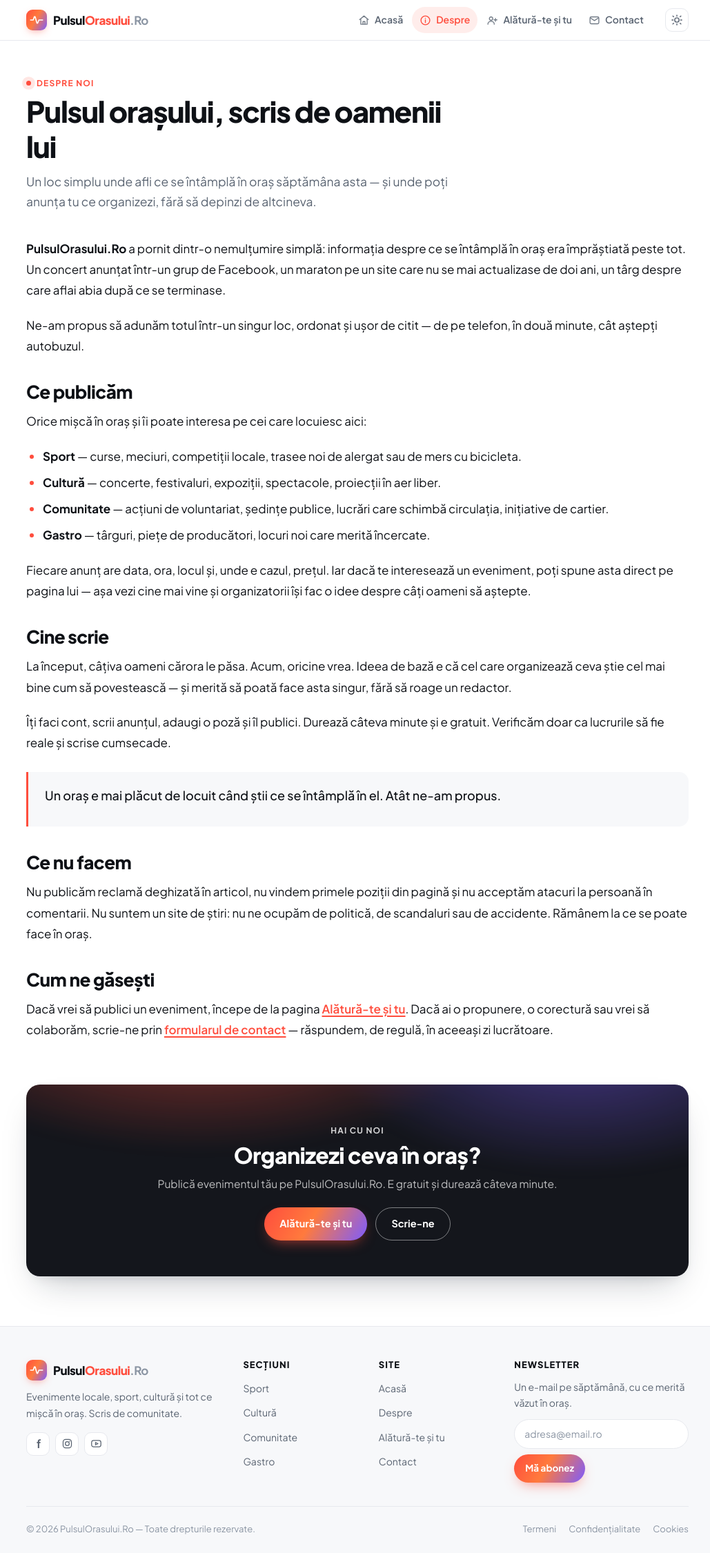
After one commit to mrsilviuro/Pulsul-Orasului, a PHP site: page /despre.html in a window 1280 px wide. The commit adds this page. Shown: the whole page at 69% size, without its empty margins (122-1151 px from the left). Run offline with PHP 8.4, Linux system fonts and the light colour scheme.

Commit message:
Adaugă pagina Despre
Pagină simplă de text: antet, secțiuni cu titluri, listă, citat și o
casetă de final către înregistrare și contact.

Stilul de text lung de la articol devine refolosibil sub clasa .prose,
ca să nu duplicăm regulile de tipografie între pagini.

Co-Authored-By: Claude Opus 5 <noreply@anthropic.com>
Claude-Session: https://claude.ai/code/session_01KN25GiDrNHAb79i1it36P9

```diff
--- a/assets/css/style.css
+++ b/assets/css/style.css
@@ -830,22 +830,24 @@ main { padding-block: 46px 64px; }
 .event-box__item strong { font-size: 14px; font-weight: 700; line-height: 1.35; }
 
 /* corpul articolului */
-.post__body { margin-top: 32px; font-size: 17px; line-height: 1.78; }
-.post__body > p { margin-bottom: 20px; color: var(--text); }
-.post__body h2 { font-size: clamp(21px, 3.4vw, 26px); margin: 36px 0 12px; }
-.post__body h3 { font-size: clamp(18px, 2.8vw, 21px); margin: 28px 0 10px; }
-.post__body ul, .post__body ol { margin: 0 0 20px; padding-left: 24px; }
-.post__body ul { list-style: disc; }
-.post__body ol { list-style: decimal; }
-.post__body li { margin-bottom: 8px; }
-.post__body li::marker { color: var(--brand); font-weight: 700; }
-.post__body a:not(.tag) {
+/* Stilul de text lung. .prose e același lucru, folosit de paginile fără
+   antet de articol (Despre etc.), ca să nu duplicăm regulile. */
+.post__body, .prose { margin-top: 32px; font-size: 17px; line-height: 1.78; }
+.post__body > p, .prose > p { margin-bottom: 20px; color: var(--text); }
+.post__body h2, .prose h2 { font-size: clamp(21px, 3.4vw, 26px); margin: 36px 0 12px; }
+.post__body h3, .prose h3 { font-size: clamp(18px, 2.8vw, 21px); margin: 28px 0 10px; }
+.post__body ul, .post__body ol, .prose ul, .prose ol { margin: 0 0 20px; padding-left: 24px; }
+.post__body ul, .prose ul { list-style: disc; }
+.post__body ol, .prose ol { list-style: decimal; }
+.post__body li, .prose li { margin-bottom: 8px; }
+.post__body li::marker, .prose li::marker { color: var(--brand); font-weight: 700; }
+.post__body a:not(.tag), .prose a {
   color: var(--brand); font-weight: 600;
   text-decoration: underline; text-underline-offset: 3px;
   text-decoration-thickness: 1.5px;
 }
 
-.post__body blockquote {
+.post__body blockquote, .prose blockquote {
   margin: 28px 0;
   padding: 20px 24px;
   border-left: 3px solid var(--brand);
@@ -854,8 +856,8 @@ main { padding-block: 46px 64px; }
   font-size: 18px;
   line-height: 1.6;
 }
-.post__body blockquote p { margin-bottom: 10px; font-weight: 500; }
-.post__body blockquote cite {
+.post__body blockquote p, .prose blockquote p { margin-bottom: 10px; font-weight: 500; }
+.post__body blockquote cite, .prose blockquote cite {
   font-size: 13.5px; font-style: normal; font-weight: 700;
   color: var(--text-faint);
 }
@@ -1161,7 +1163,7 @@ main { padding-block: 46px 64px; }
 
 @media (max-width: 560px) {
   .event-box { grid-template-columns: 1fr; padding: 16px; }
-  .post__body { font-size: 16px; }
+  .post__body, .prose { font-size: 16px; }
   .rsvp { padding: 20px 16px; }
   .rsvp__btn { flex: 1 1 100%; justify-content: center; }
   .comment__replies { padding-left: 12px; }
--- /dev/null
+++ b/despre.html
@@ -0,0 +1,281 @@
+<!DOCTYPE html>
+<html lang="ro" data-theme="light">
+<head>
+<meta charset="utf-8">
+<meta name="viewport" content="width=device-width, initial-scale=1, viewport-fit=cover">
+<title>Despre — PulsulOrasului.Ro</title>
+<meta name="description" content="Cine suntem, ce publicăm și cum poți contribui la PulsulOrasului.Ro — locul unde afli ce se întâmplă în oraș.">
+<meta name="theme-color" content="#ffffff" media="(prefers-color-scheme: light)">
+<meta name="theme-color" content="#0d1015" media="(prefers-color-scheme: dark)">
+
+<link rel="icon" href="assets/img/favicon.svg" type="image/svg+xml">
+<link rel="preconnect" href="https://fonts.googleapis.com">
+<link rel="preconnect" href="https://fonts.gstatic.com" crossorigin>
+<link href="https://fonts.googleapis.com/css2?family=Plus+Jakarta+Sans:wght@400;500;600;700;800&display=swap" rel="stylesheet">
+<link rel="stylesheet" href="assets/css/style.css">
+
+<!-- Setează tema ÎNAINTE de randare, ca să nu apară un flash alb pe dark mode -->
+<script>
+(function () {
+  try {
+    var saved = localStorage.getItem('po-theme');
+    var theme = saved || (window.matchMedia('(prefers-color-scheme: dark)').matches ? 'dark' : 'light');
+    document.documentElement.setAttribute('data-theme', theme);
+  } catch (e) {}
+})();
+</script>
+</head>
+
+<body>
+<a class="skip-link" href="#main">Sari la conținut</a>
+
+<!-- ============================ BARA DE MENIU ============================ -->
+<header class="site-header">
+  <div class="nav">
+
+    <a class="logo" href="index.html" aria-label="PulsulOrasului.Ro — Acasă">
+      <span class="logo__mark" aria-hidden="true">
+        <svg viewBox="0 0 32 32" fill="none">
+          <path d="M2 16h6.2l2.6-7.4a1 1 0 0 1 1.9.05l4.1 14.2a1 1 0 0 0 1.9.04L21.4 16H30"
+                stroke="currentColor" stroke-width="2.6" stroke-linecap="round" stroke-linejoin="round"/>
+        </svg>
+      </span>
+      <span class="logo__text">
+        Pulsul<span class="logo__accent">Orasului</span><span class="logo__tld">.Ro</span>
+      </span>
+    </a>
+
+    <nav class="nav__menu" id="nav-menu" aria-label="Meniu principal">
+      <ul>
+        <li>
+          <a class="nav__link" href="index.html">
+            <svg class="ico" viewBox="0 0 24 24" aria-hidden="true">
+              <path d="M3 10.5 12 3l9 7.5"/><path d="M5.5 9.5V20h13V9.5"/><path d="M10 20v-5.5h4V20"/>
+            </svg>
+            <span>Acasă</span>
+          </a>
+        </li>
+        <li>
+          <a class="nav__link is-active" href="despre.html" aria-current="page">
+            <svg class="ico" viewBox="0 0 24 24" aria-hidden="true">
+              <circle cx="12" cy="12" r="9"/><path d="M12 11v5.5"/><path d="M12 7.6v.1"/>
+            </svg>
+            <span>Despre</span>
+          </a>
+        </li>
+        <li>
+          <a class="nav__link" href="alatura-te.html">
+            <svg class="ico" viewBox="0 0 24 24" aria-hidden="true">
+              <circle cx="9.5" cy="8.5" r="3.5"/><path d="M3 20c0-3.6 2.9-6 6.5-6s6.5 2.4 6.5 6"/>
+              <path d="M18.5 8v6"/><path d="M21.5 11h-6"/>
+            </svg>
+            <span>Alătură-te și tu</span>
+          </a>
+        </li>
+        <li>
+          <a class="nav__link" href="contact.html">
+            <svg class="ico" viewBox="0 0 24 24" aria-hidden="true">
+              <rect x="3" y="5" width="18" height="14" rx="2.5"/><path d="m3.8 7 8.2 5.6L20.2 7"/>
+            </svg>
+            <span>Contact</span>
+          </a>
+        </li>
+      </ul>
+    </nav>
+
+    <div class="nav__actions">
+      <button class="theme-toggle" id="theme-toggle" type="button"
+              aria-label="Schimbă tema" title="Schimbă tema (întuneric / luminos)">
+        <svg class="ico ico--sun" viewBox="0 0 24 24" aria-hidden="true">
+          <circle cx="12" cy="12" r="4.2"/>
+          <path d="M12 2.5v2.2M12 19.3v2.2M4.2 4.2l1.6 1.6M18.2 18.2l1.6 1.6M2.5 12h2.2M19.3 12h2.2M4.2 19.8l1.6-1.6M18.2 5.8l1.6-1.6"/>
+        </svg>
+        <svg class="ico ico--moon" viewBox="0 0 24 24" aria-hidden="true">
+          <path d="M20.5 14.3A8.6 8.6 0 0 1 9.7 3.5a8.6 8.6 0 1 0 10.8 10.8Z"/>
+        </svg>
+      </button>
+
+      <button class="nav__burger" id="nav-burger" type="button"
+              aria-label="Deschide meniul" aria-expanded="false" aria-controls="nav-menu">
+        <span></span><span></span><span></span>
+      </button>
+    </div>
+
+  </div>
+</header>
+
+<main id="main">
+  <div class="wrap">
+
+    <!-- ============================ ANTET ============================== -->
+    <header class="page-head">
+      <p class="eyebrow"><span class="pulse-dot" aria-hidden="true"></span> Despre noi</p>
+      <h1 class="page-title">Pulsul orașului, scris de oamenii lui</h1>
+      <p class="page-lead">
+        Un loc simplu unde afli ce se întâmplă în oraș săptămâna asta — și unde poți
+        anunța tu ce organizezi, fără să depinzi de altcineva.
+      </p>
+    </header>
+
+    <!-- ============================= TEXT ============================== -->
+    <div class="prose">
+
+      <p>
+        <strong>PulsulOrasului.Ro</strong> a pornit dintr-o nemulțumire simplă: informația
+        despre ce se întâmplă în oraș era împrăștiată peste tot. Un concert anunțat într-un
+        grup de Facebook, un maraton pe un site care nu se mai actualizase de doi ani, un
+        târg despre care aflai abia după ce se terminase.
+      </p>
+
+      <p>
+        Ne-am propus să adunăm totul într-un singur loc, ordonat și ușor de citit — de pe
+        telefon, în două minute, cât aștepți autobuzul.
+      </p>
+
+      <h2>Ce publicăm</h2>
+
+      <p>
+        Orice mișcă în oraș și îi poate interesa pe cei care locuiesc aici:
+      </p>
+
+      <ul>
+        <li><strong>Sport</strong> — curse, meciuri, competiții locale, trasee noi de alergat sau de mers cu bicicleta.</li>
+        <li><strong>Cultură</strong> — concerte, festivaluri, expoziții, spectacole, proiecții în aer liber.</li>
+        <li><strong>Comunitate</strong> — acțiuni de voluntariat, ședințe publice, lucrări care schimbă circulația, inițiative de cartier.</li>
+        <li><strong>Gastro</strong> — târguri, piețe de producători, locuri noi care merită încercate.</li>
+      </ul>
+
+      <p>
+        Fiecare anunț are data, ora, locul și, unde e cazul, prețul. Iar dacă te interesează
+        un eveniment, poți spune asta direct pe pagina lui — așa vezi cine mai vine și
+        organizatorii își fac o idee despre câți oameni să aștepte.
+      </p>
+
+      <h2>Cine scrie</h2>
+
+      <p>
+        La început, câțiva oameni cărora le păsa. Acum, oricine vrea. Ideea de bază e că
+        cel care organizează ceva știe cel mai bine cum să povestească — și merită să poată
+        face asta singur, fără să roage un redactor.
+      </p>
+
+      <p>
+        Îți faci cont, scrii anunțul, adaugi o poză și îl publici. Durează câteva minute și
+        e gratuit. Verificăm doar ca lucrurile să fie reale și scrise cumsecade.
+      </p>
+
+      <blockquote>
+        <p>
+          Un oraș e mai plăcut de locuit când știi ce se întâmplă în el. Atât ne-am propus.
+        </p>
+      </blockquote>
+
+      <h2>Ce nu facem</h2>
+
+      <p>
+        Nu publicăm reclamă deghizată în articol, nu vindem primele poziții din pagină și nu
+        acceptăm atacuri la persoană în comentarii. Nu suntem un site de știri: nu ne ocupăm
+        de politică, de scandaluri sau de accidente. Rămânem la ce se poate face în oraș.
+      </p>
+
+      <h2>Cum ne găsești</h2>
+
+      <p>
+        Dacă vrei să publici un eveniment, începe de la pagina
+        <a href="alatura-te.html">Alătură-te și tu</a>. Dacă ai o propunere, o corectură sau
+        vrei să colaborăm, scrie-ne prin <a href="contact.html">formularul de contact</a> —
+        răspundem, de regulă, în aceeași zi lucrătoare.
+      </p>
+
+    </div>
+
+    <!-- ============================= FINAL ============================= -->
+    <section class="cta">
+      <div class="cta__glow" aria-hidden="true"></div>
+      <div class="cta__content">
+        <p class="eyebrow eyebrow--light">Hai cu noi</p>
+        <h2>Organizezi ceva în oraș?</h2>
+        <p class="cta__text">
+          Publică evenimentul tău pe PulsulOrasului.Ro. E gratuit și durează câteva minute.
+        </p>
+        <div class="cta__actions">
+          <a class="btn btn--primary" href="alatura-te.html">Alătură-te și tu</a>
+          <a class="btn btn--outline" href="contact.html">Scrie-ne</a>
+        </div>
+      </div>
+    </section>
+
+  </div>
+</main>
+
+<!-- =============================== FOOTER =============================== -->
+<footer class="site-footer">
+  <div class="wrap">
+    <div class="footer__top">
+
+      <div class="footer__brand">
+        <a class="logo logo--footer" href="index.html">
+          <span class="logo__mark" aria-hidden="true">
+            <svg viewBox="0 0 32 32" fill="none">
+              <path d="M2 16h6.2l2.6-7.4a1 1 0 0 1 1.9.05l4.1 14.2a1 1 0 0 0 1.9.04L21.4 16H30"
+                    stroke="currentColor" stroke-width="2.6" stroke-linecap="round" stroke-linejoin="round"/>
+            </svg>
+          </span>
+          <span class="logo__text">Pulsul<span class="logo__accent">Orasului</span><span class="logo__tld">.Ro</span></span>
+        </a>
+        <p class="footer__tagline">Evenimente locale, sport, cultură și tot ce mișcă în oraș. Scris de comunitate.</p>
+        <div class="socials">
+          <a href="#" aria-label="Facebook"><svg viewBox="0 0 24 24" aria-hidden="true"><path d="M14 8.5V7a1.5 1.5 0 0 1 1.5-1.5H17V3h-2.2A3.8 3.8 0 0 0 11 6.8v1.7H9V11h2v10h3V11h2.2l.4-2.5H14Z" fill="currentColor" stroke="none"/></svg></a>
+          <a href="#" aria-label="Instagram"><svg viewBox="0 0 24 24" aria-hidden="true"><rect x="3.5" y="3.5" width="17" height="17" rx="5"/><circle cx="12" cy="12" r="4"/><circle cx="17" cy="7" r="1.1" fill="currentColor" stroke="none"/></svg></a>
+          <a href="#" aria-label="YouTube"><svg viewBox="0 0 24 24" aria-hidden="true"><rect x="2.5" y="5.5" width="19" height="13" rx="4"/><path d="m10.5 9.5 5 2.5-5 2.5z"/></svg></a>
+        </div>
+      </div>
+
+      <nav class="footer__col" aria-label="Secțiuni">
+        <h3>Secțiuni</h3>
+        <ul>
+          <li><a href="#">Sport</a></li>
+          <li><a href="#">Cultură</a></li>
+          <li><a href="#">Comunitate</a></li>
+          <li><a href="#">Gastro</a></li>
+        </ul>
+      </nav>
+
+      <nav class="footer__col" aria-label="Site">
+        <h3>Site</h3>
+        <ul>
+          <li><a href="index.html">Acasă</a></li>
+          <li><a href="despre.html">Despre</a></li>
+          <li><a href="alatura-te.html">Alătură-te și tu</a></li>
+          <li><a href="contact.html">Contact</a></li>
+        </ul>
+      </nav>
+
+      <div class="footer__col footer__news">
+        <h3>Newsletter</h3>
+        <p>Un e-mail pe săptămână, cu ce merită văzut în oraș.</p>
+        <form class="news-form" action="#" method="post">
+          <label class="sr-only" for="news-email">Adresa ta de e-mail</label>
+          <input id="news-email" type="email" name="email" placeholder="adresa@email.ro" required>
+          <button class="btn btn--primary btn--sm" type="submit">Mă abonez</button>
+        </form>
+      </div>
+
+    </div>
+
+    <div class="footer__bottom">
+      <p>© <span id="year">2026</span> PulsulOrasului.Ro — Toate drepturile rezervate.</p>
+      <ul class="footer__legal">
+        <li><a href="#">Termeni</a></li>
+        <li><a href="#">Confidențialitate</a></li>
+        <li><a href="#">Cookies</a></li>
+      </ul>
+    </div>
+  </div>
+</footer>
+
+<div class="toast" id="toast" role="status" aria-live="polite"></div>
+
+<script src="assets/js/main.js"></script>
+</body>
+</html>
```
Also changed, not shown: README.md.
